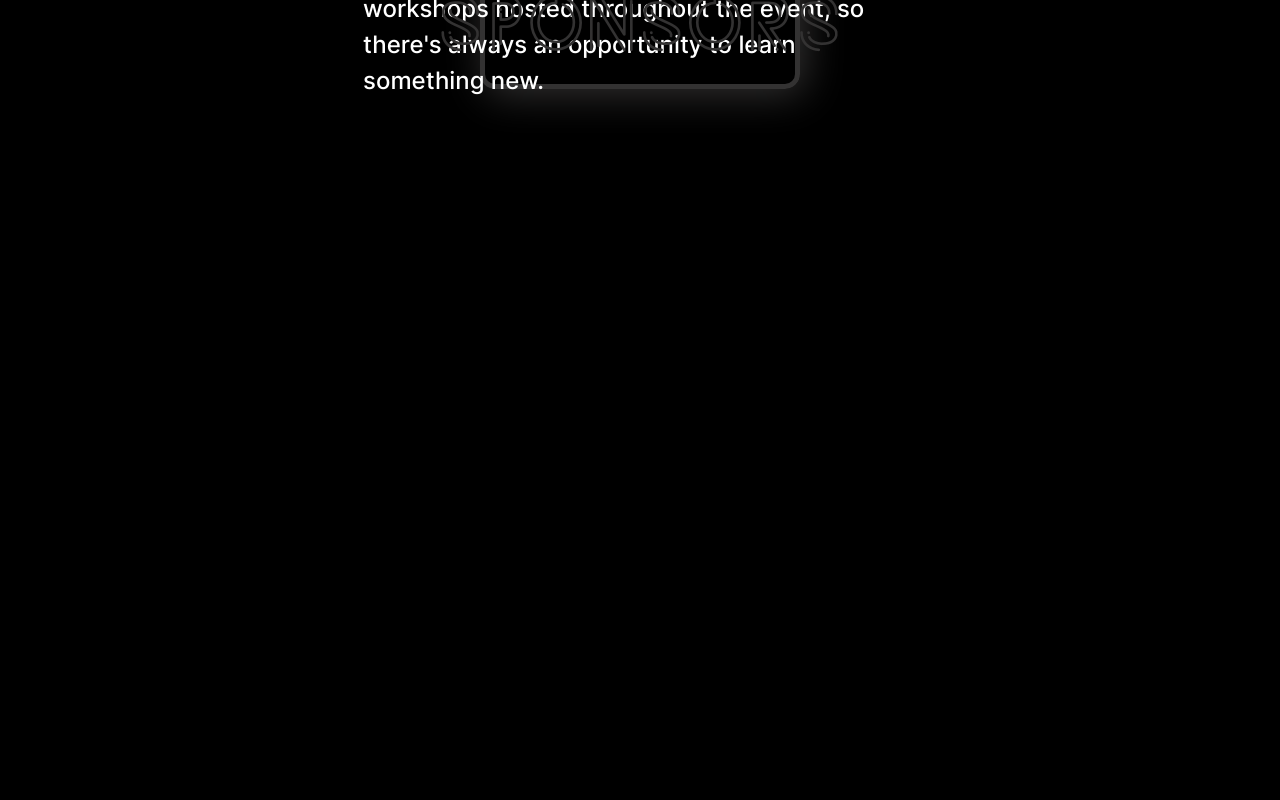
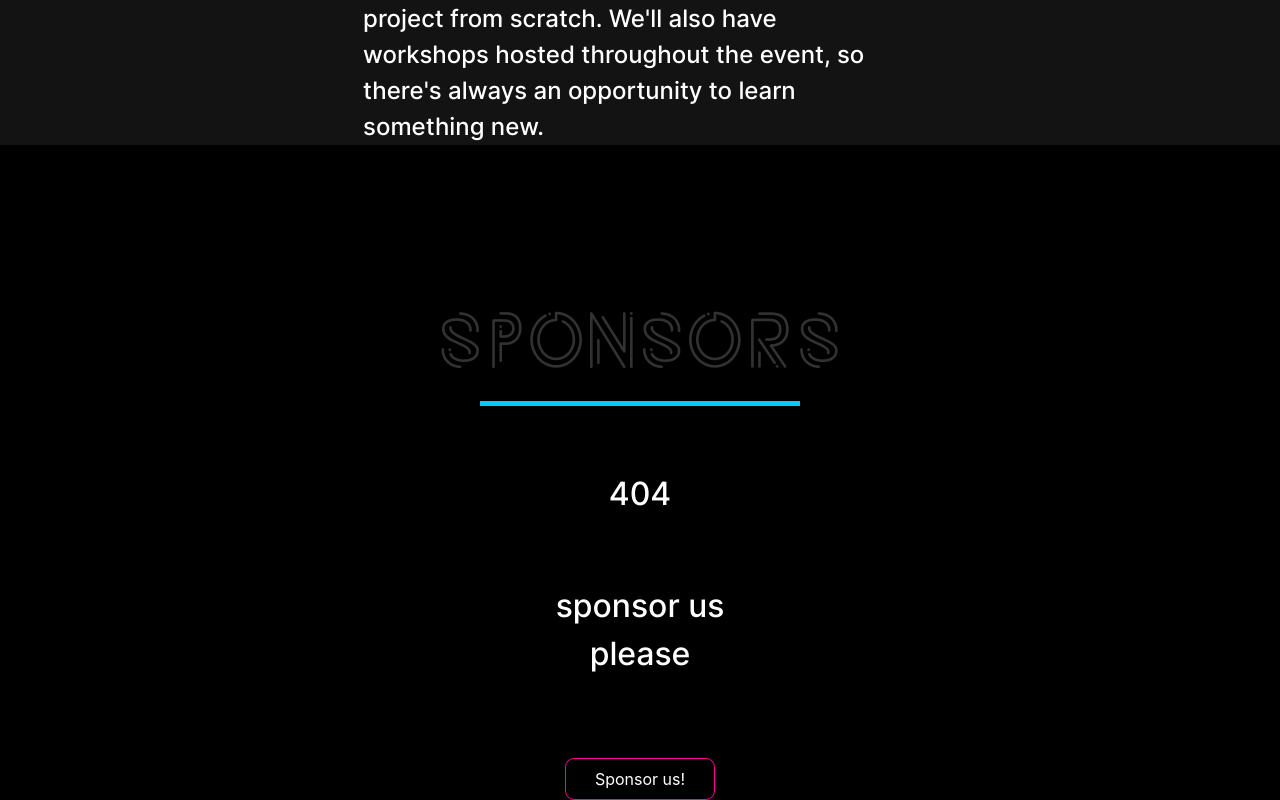
Before and after one commit to Midnight-Hacks/site, a Next.js app: page / in a window 1280 px wide. Shown: the part 1913-2713 px from the top of the page. Before the commit the page ends 2536 px from the top, so only its background shows below. Built offline with nearby package versions, Linux system fonts and the light colour scheme.

Commit message:
Bug fixes (specifically background issue)

```diff
--- a/components/Nav.js
+++ b/components/Nav.js
@@ -19,7 +19,7 @@ const Nav = ({ router }) => {
                 <div className="w-full relative flex justify-between lg:w-auto lg:static lg:block lg:justify-start">
                     <a
                         className={`inline-block whitespace-nowrap text-white ${navStyles.logo}`}
-                        href="/"
+                        href="#start"
                     >
                         <span className={`object-scale-down ${navStyles.logo}`}>Midnight Hacks</span>
                     </a>
--- a/components/Sponsor.js
+++ b/components/Sponsor.js
@@ -5,6 +5,11 @@ const Sponsor = () => {
         <section className={sponsorStyles.background} id="sponsors">
             <br></br><br></br><br></br>
             <span className={sponsorStyles.title}>sponsors</span>
+            <h3 className={sponsorStyles.text}>404</h3>
+            <h3 className={sponsorStyles.text}>sponsor us <br></br>please</h3>
+            <button className={sponsorStyles.btn}>
+                <a href="https://www.youtube.com/watch?v=dQw4w9WgXcQ" target="_blank">Sponsor us!</a>
+            </button>
         </section>
     );
 }
--- a/components/Title.js
+++ b/components/Title.js
@@ -3,9 +3,9 @@ import titleStyles from '../styles/Title.module.css';
 const Title = () => {
     return (
         <>
-            <br></br>
+            <br id="start"></br>
             <br></br> // pro coder
-            <section className={titleStyles.background} id="start">
+            <section className={titleStyles.background}>
                 <div className={titleStyles.content}>
                     <span className={titleStyles.title}>midnight hacks</span>
                     <img src="/website-logo.png" className={titleStyles.logo}/>
--- a/styles/About.module.css
+++ b/styles/About.module.css
@@ -2,7 +2,7 @@
     background-color: #131313;
     background-size: cover;
     background-position: center;
-    height: 100vh;
+    height: 100%;
 }
 
 .title {
@@ -52,10 +52,6 @@
     .title {
         font-size: 250%;
     }
-
-    .background {
-        height: 100%;
-    };
 
     .text {
         margin-top: 2.5rem;
--- a/styles/Sponsor.module.css
+++ b/styles/Sponsor.module.css
@@ -12,25 +12,49 @@
     background-color: #000000;
     background-size: cover;
     background-position: center;
-    height: 100vh;
+    height: 100%;
 }
 
 .title {
-    color: #fff;
+    color: rgb(255, 2, 150);
     font-family: Potra;
     display: flex;
     flex-direction: column;
     justify-content: center;
     align-items: center;
     font-size: 500%;
-    border-radius: 15px;
-    border: 5px solid rgb(2, 204, 255);
-    box-shadow: 5px 5px 40px rgb(2, 204, 255);
+    border-bottom: 5px solid rgb(2, 204, 255);
     margin-left: 30rem;
     margin-right: 30rem;
     margin-top: 4rem;
     animation: blinkLights ease 3s;
     animation-iteration-count: infinite;
+}
+
+.text {
+    color: #fff;
+    font-size: 200%;
+    text-align: center;
+    font-family: Inter;
+    margin: 4rem;
+}
+
+.btn {
+    display: block;
+    width: 150px;
+    padding: 8px 0;
+    background: transparent;
+    border: 1px solid rgb(255, 2, 150);
+    border-radius: 9px;
+    color: white;
+    margin: auto;
+    margin-top: 5rem;
+    transition: 200ms ease;
+}
+
+.btn:hover {
+    background: rgb(255, 2, 150);
+    outline: none;
 }
 
 @media screen and (max-width: 800px) {
@@ -48,36 +72,21 @@
 
 @keyframes blinkLights {
     0% {
-        text-shadow: 0;
         color:rgb(51, 50, 50);
-        border: 5px solid rgb(51, 50, 50);
-        box-shadow: 5px 5px 40px rgb(51, 50, 50);
     }
 
     6% {
-        text-shadow: 5px 5px 40px rgb(255, 2, 150);
         color:rgb(255, 2, 150);
-        border: 5px solid rgb(2, 204, 255);
-        box-shadow: 5px 5px 40px rgb(2, 204, 255);
     }
     8% {
-        text-shadow: 0;
         color:rgb(51, 50, 50);
-        border: 5px solid rgb(51, 50, 50);
-        box-shadow: 5px 5px 40px rgb(51, 50, 50);
     }
     10% {
-        text-shadow: 5px 5px 40px rgb(255, 2, 150);
         color:rgb(255, 2, 150);
-        border: 5px solid rgb(2, 204, 255);
-        box-shadow: 5px 5px 40px rgb(2, 204, 255);
     }
 
     100% {
-        text-shadow: 5px 5px 40px rgb(255, 2, 150);
         color:rgb(255, 2, 150);
-        border: 5px solid rgb(2, 204, 255);
-        box-shadow: 5px 5px 40px rgb(2, 204, 255);
     }
 
 }
--- a/styles/Title.module.css
+++ b/styles/Title.module.css
@@ -12,7 +12,7 @@
     background-color: #000000;
     background-size: cover;
     background-position: center;
-    height: 100vh;
+    height: 100%;
 }
 
 .content {
@@ -59,6 +59,7 @@
     color: white;
     margin: auto;
     margin-top: 5rem;
+    margin-bottom: 4rem;
     transition: 200ms ease;
 }
 
@@ -68,10 +69,6 @@
 }
 
 @media screen and (max-width: 800px) {
-
-    .background {
-        height: 100%;
-    }
 
     .title {
         font-size: 250%;
```
